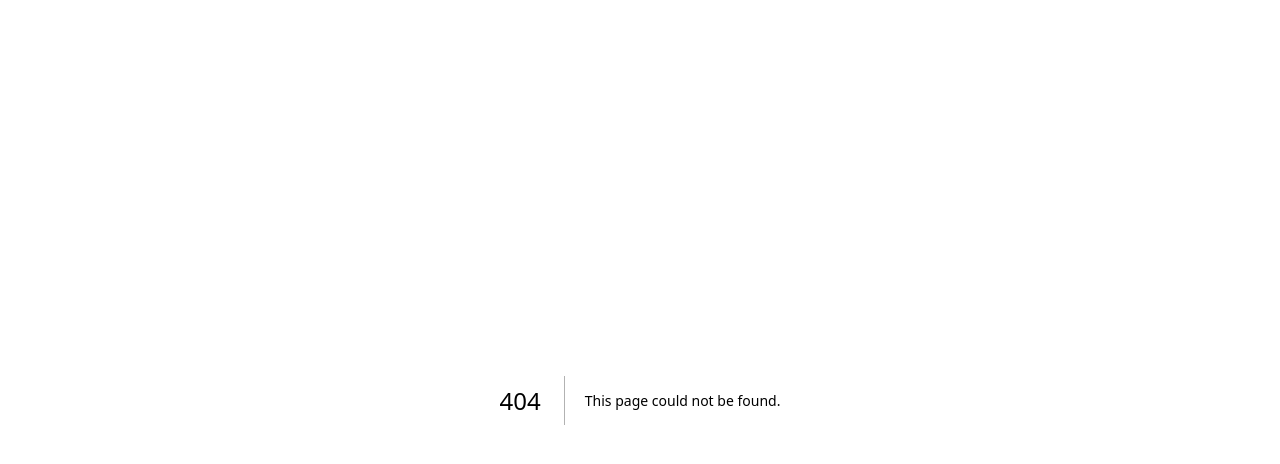
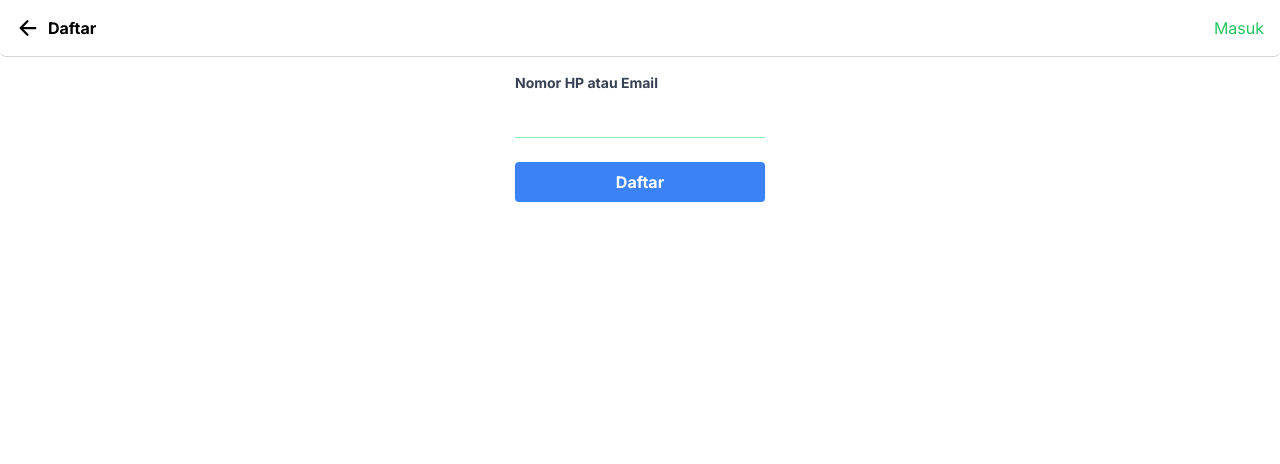
Before and after one commit to agustrio1/tokopedia-cloning, a Next.js app: page /register in a window 1280 px wide. Before the commit this address had no page. Shown: the top 464 px of the page. Built offline with nearby package versions, Linux system fonts and the light colour scheme.

Commit message:
add register page

```diff
--- a/app/components/AuthMenu.tsx
+++ b/app/components/AuthMenu.tsx
@@ -1,20 +1,26 @@
 'use-client'
 import React from 'react'
 import { MdPerson, MdSettings, MdStore, MdExitToApp } from 'react-icons/md';
+import { getCurrentUser } from '../lib/session';
+import {signIn, signOut, useSession } from 'next-auth/react'
+import Link from 'next/link';
+
 
 interface AuthMenuProps {
   isAuthenticated: boolean;
 }
 
 const AuthMenu: React.FC<AuthMenuProps> = ({ isAuthenticated }) => {
+  const { data: session } = useSession();
+
   return (
     <div className="flex items-center">
-        {isAuthenticated ? (
+      {session && session.user ? (
         <>
           <div className="flex items-center space-x-4">
             <div className="flex items-center">
               <MdPerson size={24} />
-                <p className="ml-2">Username</p>
+              <p className="ml-2">{session.user.name}</p>
             </div>
             <div className="flex items-center">
               <MdSettings size={24} />
@@ -32,16 +38,16 @@ const AuthMenu: React.FC<AuthMenuProps> = ({ isAuthenticated }) => {
         </>
       ) : (
         <>
-          <button className="bg-green-600 text-white p-2 w-full rounded-md cursor-pointer">
+          <Link href={'/login'} className="bg-green-600 text-white p-2  mx-auto text-center w-full rounded-md cursor-pointer">
             Masuk
-          </button>
-          <button className="bg-green-600 text-white p-2 w-full rounded-md cursor-pointer ml-2">
+          </Link>
+          <Link href={'/register'} className="bg-green-600 text-white p-2 mx-auto  text-center w-full rounded-md cursor-pointer ml-2">
             Daftar
-          </button>
+          </Link>
         </>
       )}
     </div>
-  )
-}
+  );
+};
 
-export default AuthMenu
+export default AuthMenu;
--- /dev/null
+++ b/app/components/Provider.tsx
@@ -0,0 +1,13 @@
+"use client";
+import React, { ReactNode } from "react";
+import { SessionProvider } from "next-auth/react";
+
+type Props = {
+  children: ReactNode;
+};
+
+const Provider = ({ children }: Props) => {
+  return <SessionProvider>{children}</SessionProvider>;
+};
+
+export default Provider;
--- a/app/layout.tsx
+++ b/app/layout.tsx
@@ -1,6 +1,7 @@
 import type { Metadata } from 'next'
 import { Inter } from 'next/font/google'
 import './globals.css'
+import Provider from './components/Provider'
 
 const inter = Inter({ subsets: ['latin'] })
 
@@ -16,7 +17,11 @@ export default function RootLayout({
 }) {
   return (
     <html lang="en">
-      <body className={inter.className}>{children}</body>
+      <body className={inter.className}>
+        <Provider>
+        {children}
+        </Provider>
+        </body>
     </html>
   )
 }
--- /dev/null
+++ b/app/register/Register.tsx
@@ -0,0 +1,45 @@
+'use client'
+import React from 'react'
+import Link from 'next/link'
+import { IoArrowBack } from "react-icons/io5"
+
+type Props = {}
+
+const Register = (props: Props) => {
+  return (
+    <div className='fixed top-0 left-0 w-full h-full bg-white bg-opacity-80 flex flex-col'>
+      <div className='bg-white rounded-md p-4 w-full cursor-pointer flex items-center justify-between border-b border-gray-300'>
+        <Link href={'/'} className='flex items-center flex-row'>
+          <IoArrowBack size={24} className="top-0 left-0 z-10" />
+          <p className='ml-2 text-md font-bold'>Daftar</p>
+        </Link>
+        <Link href={'/login'} className='flex flex-row items-end text-green-500'>Masuk</Link>
+      </div>
+      <form className="left-0 right-0 mx-auto mt-4">
+        <div className="mb-6">
+          <label
+            htmlFor="nomorHpEmail"
+            className="block text-gray-700 text-sm font-bold mb-2"
+          >
+            Nomor HP atau Email
+          </label>
+          <input
+            id="nomorHpEmail"
+            type="text"
+            name="nomorHpEmail"
+            className=" border-b w-full md:w-full left-0 right-0 border-green-300 py-2 px-2 leading-tight focus:outline-none focus:shadow-outline-gray"
+          />
+        </div>
+
+        <button
+          type="submit"
+          className="bg-blue-500 text-white w-full font-bold py-2 px-4 rounded focus:outline-none focus:shadow-outline-blue"
+        >
+          Daftar
+        </button>
+      </form>
+    </div>
+  )
+}
+
+export default Register
--- /dev/null
+++ b/app/register/page.tsx
@@ -0,0 +1,14 @@
+import React from 'react'
+import Register from './Register'
+
+type Props = {}
+
+const page = (props: Props) => {
+  return (
+    <div>
+        <Register/>
+    </div>
+  )
+}
+
+export default page
```
Also changed, not shown: 1 other file (tests, documents, lock files or other folders). Lines whose indentation alone changed are shown as unchanged.
